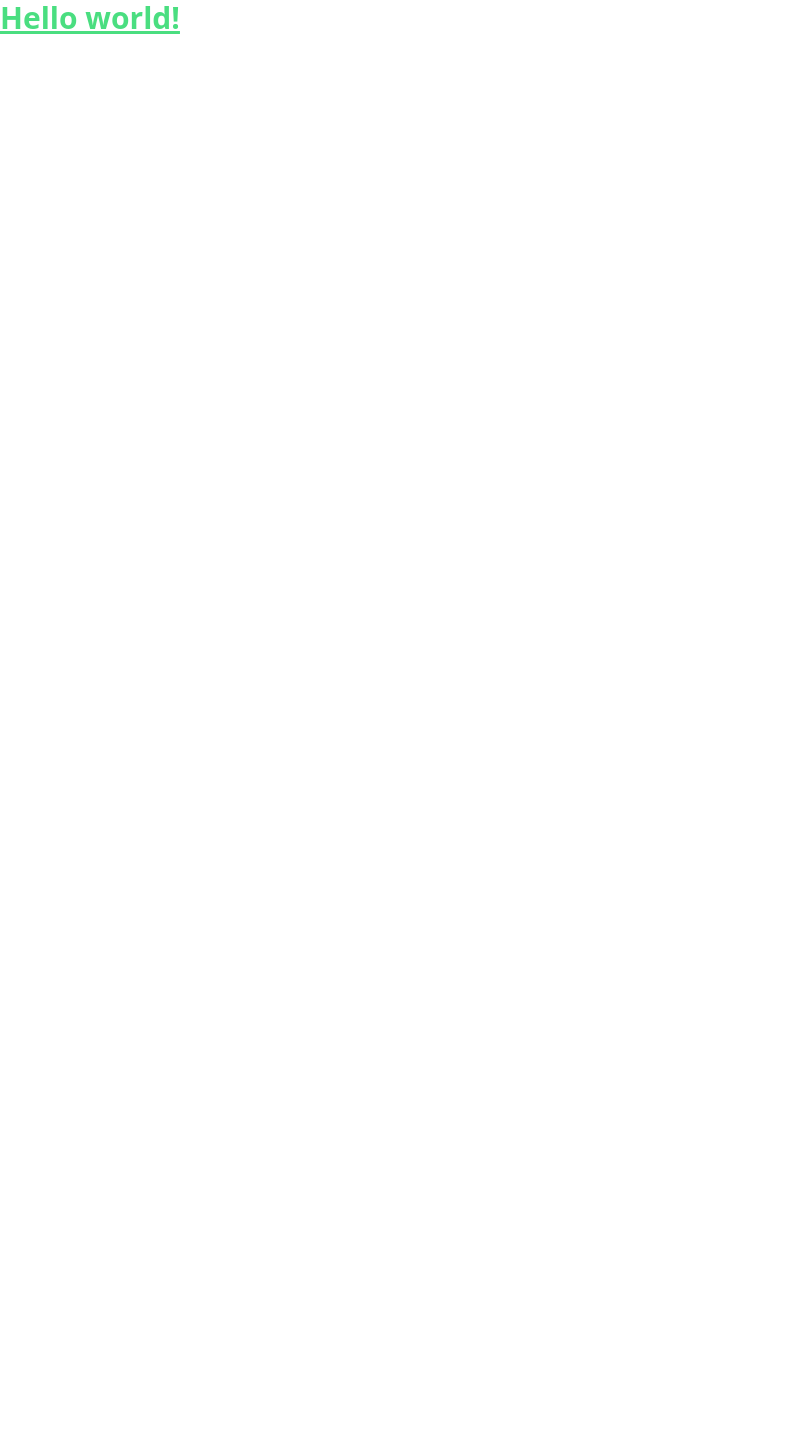
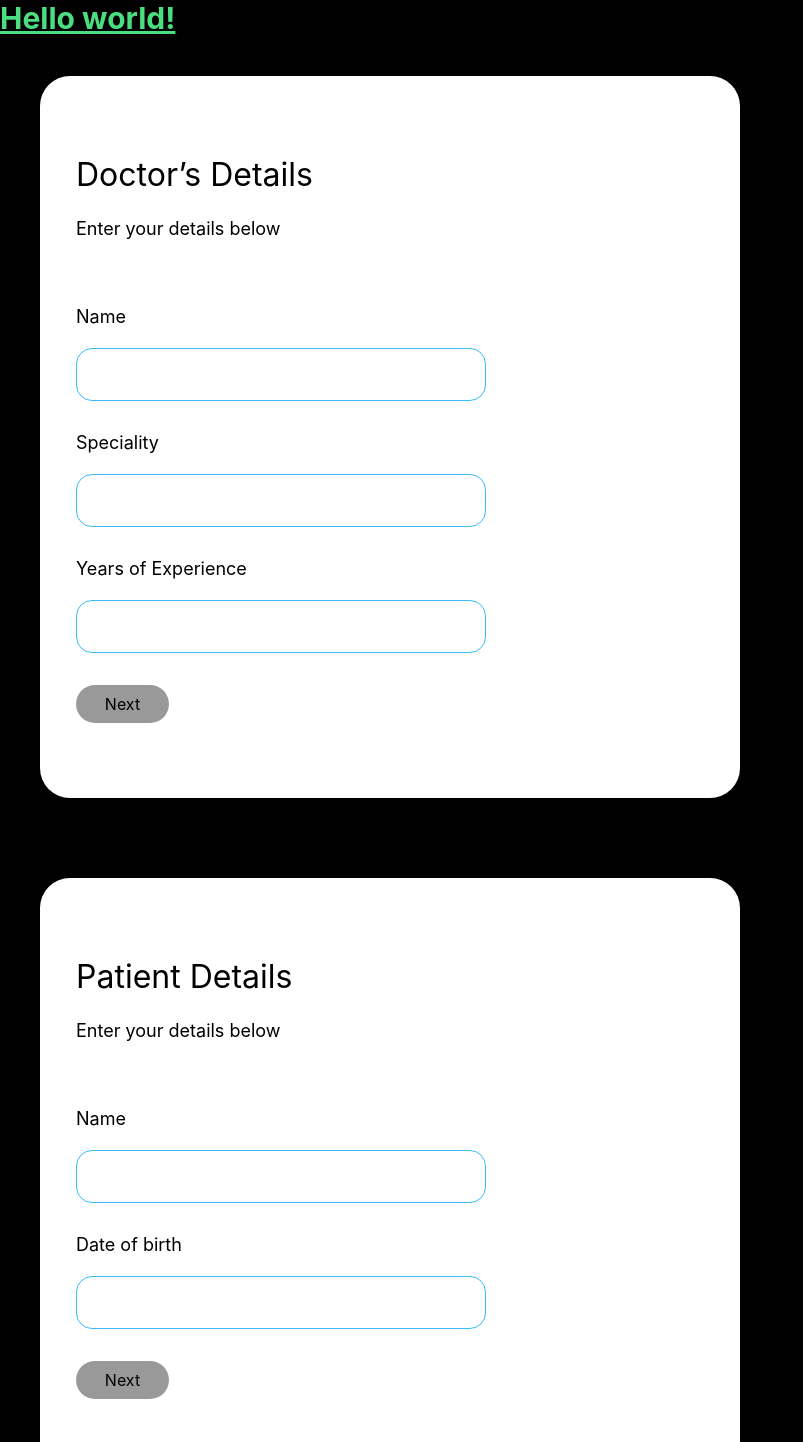
Before and after one commit to Chrissiku/p2doc-healthcare, a React (Vite) app: page / in a window 1280 px wide. Shown: the top 1442 px of the page, without its empty margins (0-803 px from the left). Before the commit the page ends 800 px from the top, so only its background shows below. Built offline with nearby package versions, Linux system fonts and the light colour scheme.

Commit message:
feat: add components for modals and forms

```diff
--- a/src/App.jsx
+++ b/src/App.jsx
@@ -1,9 +1,25 @@
+import DoctorsForm from "./components/forms/DoctorsForm";
+import PatientsForm from "./components/forms/PatientsForm";
+import InquiryModal from "./components/modals/InquiryModal";
+
 const App = () => {
-  return (
-    <>
-      <h1 className="text-3xl font-bold underline text-green-400">Hello world!</h1>
-    </>
-  );
+   return (
+      <>
+         <h1 className="text-3xl font-bold text-green-400 underline">
+            Hello world!
+         </h1>
+
+         <div className="p-10">
+            <DoctorsForm />
+         </div>
+         <div className="p-10">
+            <PatientsForm />
+         </div>
+         <div className="p-10">
+            <InquiryModal />
+         </div>
+      </>
+   );
 };
 
 export default App;
--- /dev/null
+++ b/src/components/forms/DoctorsForm.jsx
@@ -0,0 +1,91 @@
+import { useState } from "react";
+
+export default function DoctorsForm() {
+   const [formState, setFormState] = useState({
+      name: "",
+      speciality: "",
+      experience: "",
+   });
+   const [active, setActive] = useState(false);
+
+   const handleChange = (e) => {
+      setFormState({
+         ...formState,
+         [e.target.name]: e.target.value,
+      });
+   };
+
+   const formSubmit = (e) => {
+      e.preventDefault();
+   };
+   return (
+      <div className="bg-white max-w-[700px] py-[75px] px-9 rounded-[30px]">
+         <h2 className=" text-black text-[32px] font-normal pb-4 ">
+            Doctor’s Details
+         </h2>
+         <p className="text-lg font-normal ttext-black ">
+            Enter your details below
+         </p>
+         <form className="pt-[60px]" onSubmit={formSubmit}>
+            <div className="flex flex-col gap-[17px] pb-7">
+               <label
+                  htmlFor="name"
+                  className="text-lg font-normal text-black ">
+                  Name
+               </label>
+               <input
+                  id="name"
+                  type="text"
+                  required
+                  name="name"
+                  value={formState.name}
+                  onChange={handleChange}
+                  className="w-[410px] h-[53px] px-5 bg-white rounded-2xl border border-sky-400 "
+               />
+            </div>
+            <div className="flex flex-col gap-[17px] pb-7">
+               <label
+                  htmlFor="spciality"
+                  className="text-lg font-normal text-black ">
+                  Speciality
+               </label>
+               <input
+                  type="text"
+                  id="speciality"
+                  name="speciality"
+                  required
+                  value={formState.speciality}
+                  onChange={handleChange}
+                  className="w-[410px] h-[53px] px-5 bg-white rounded-2xl border border-sky-400"
+               />
+            </div>
+            <div className="flex flex-col gap-[17px] pb-8">
+               <label
+                  htmlFor="experience"
+                  className="text-lg font-normal text-black ">
+                  Years of Experience
+               </label>
+               <input
+                  id="experience"
+                  name="experience"
+                  type="text"
+                  required
+                  value={formState.experience}
+                  onChange={handleChange}
+                  className="w-[410px] h-[53px] px-5 bg-white rounded-2xl border border-sky-400"
+               />
+            </div>
+
+            <button
+               className="w-[93px] h-[38px] bg-sky-400 rounded-[100px] disabled:bg-black/40 disabled:cursor-not-allowed hover:bg-sky-300 duration-300 transition-colors ease-in-out"
+               disabled={
+                  formState.name === "" ||
+                  formState.experience === "" ||
+                  formState.speciality === ""
+               }>
+               Next
+            </button>
+         </form>
+      </div>
+   );
+}
--- /dev/null
+++ b/src/components/forms/PatientsForm.jsx
@@ -0,0 +1,69 @@
+import { useState } from "react";
+
+export default function PatientsForm() {
+   const [formState, setFormState] = useState({
+      name: "",
+      dob: "",
+   });
+
+   const handleChange = (e) => {
+      setFormState({
+         ...formState,
+         [e.target.name]: e.target.value,
+      });
+   };
+
+   const formSubmit = (e) => {
+      e.preventDefault();
+   };
+
+   return (
+      <div className="bg-white max-w-[700px] py-[75px] px-9 rounded-[30px]">
+         <h2 className=" text-black text-[32px] font-normal pb-4 ">
+            Patient Details
+         </h2>
+         <p className="text-lg font-normal ttext-black ">
+            Enter your details below
+         </p>
+         <form className="pt-[60px]" onSubmit={formSubmit}>
+            <div className="flex flex-col gap-[17px] pb-7">
+               <label
+                  htmlFor="name"
+                  className="text-lg font-normal text-black ">
+                  Name
+               </label>
+               <input
+                  id="name"
+                  type="text"
+                  required
+                  name="name"
+                  value={formState.name}
+                  onChange={handleChange}
+                  className="w-[410px] h-[53px] px-5 bg-white rounded-2xl border border-sky-400 "
+               />
+            </div>
+
+            <div className="flex flex-col gap-[17px] pb-8">
+               <label htmlFor="dob" className="text-lg font-normal text-black ">
+                  Date of birth
+               </label>
+               <input
+                  id="dob"
+                  name="dob"
+                  type="text"
+                  value={formState.dob}
+                  onChange={handleChange}
+                  required
+                  className="w-[410px] h-[53px] px-5 bg-white rounded-2xl border border-sky-400"
+               />
+            </div>
+
+            <button
+               className="w-[93px] h-[38px] bg-sky-400 rounded-[100px] disabled:bg-black/40 disabled:cursor-not-allowed hover:bg-sky-300 duration-300 transition-colors ease-in-out"
+               disabled={formState.dob === "" || formState.name === ""}>
+               Next
+            </button>
+         </form>
+      </div>
+   );
+}
--- /dev/null
+++ b/src/components/modals/InquiryModal.jsx
@@ -0,0 +1,17 @@
+export default function InquiryModal() {
+   return (
+      <div className="max-w-[700px] bg-white h-[350px] rounded-[30px] flex-col flex justify-center items-center">
+         <div className="text-center text-black text-4xl font-normal font-['Inter'] pb-[39px]">
+            Who are you?
+         </div>
+         <div className="flex justify-center gap-8">
+            <button className=" bg-sky-400  text-black text-lg font-normal font-['Inter'] w-28 h-12 rounded-full">
+               Doctor
+            </button>
+            <button className=" bg-sky-400 text-black text-lg font-normal font-['Inter'] w-28 h-12 rounded-full">
+               Patient
+            </button>
+         </div>
+      </div>
+   );
+}
--- a/src/index.css
+++ b/src/index.css
@@ -1,3 +1,12 @@
 @tailwind base;
 @tailwind components;
 @tailwind utilities;
+
+
+* {
+    font-family: inter, sans-srif;
+}
+
+body {
+    background-color: #000;
+}
```
Also changed, not shown: tailwind.config.js (+5 -5 lines).
